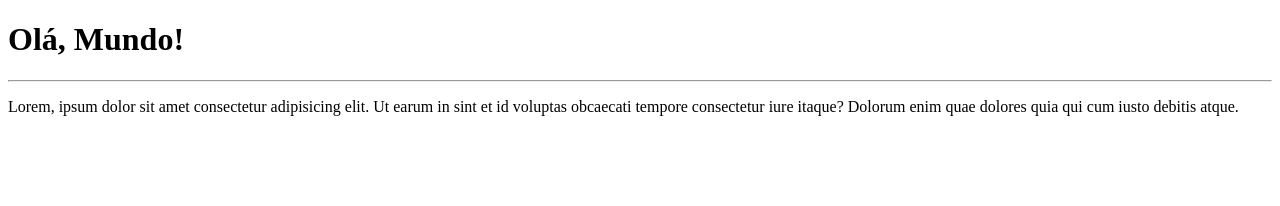
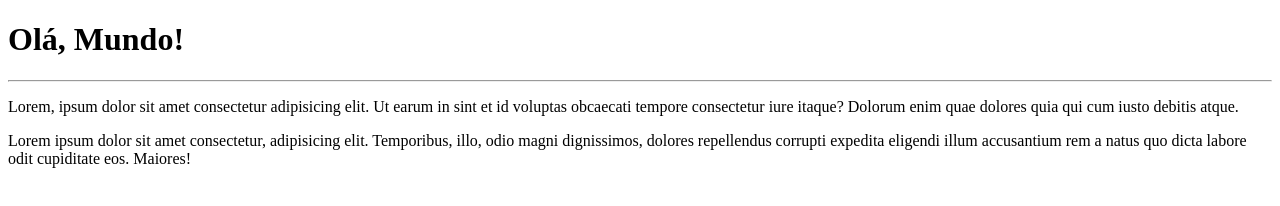
Before and after one commit to nmarlonms/OlaMundo, a plain HTML site: page Site-exemplo/index.html in a window 1280 px wide. Drawn offline with Linux system fonts and the light colour scheme.

Commit message:
adicionei um paragrafo

```diff
--- a/Site-exemplo/index.html
+++ b/Site-exemplo/index.html
@@ -9,6 +9,6 @@
     <h1>Olá, Mundo!</h1>
     <hr>
     <p>Lorem, ipsum dolor sit amet consectetur adipisicing elit. Ut earum in sint et id voluptas obcaecati tempore consectetur iure itaque? Dolorum enim quae dolores quia qui cum iusto debitis atque.</p>
-
+    <p>Lorem ipsum dolor sit amet consectetur, adipisicing elit. Temporibus, illo, odio magni dignissimos, dolores repellendus corrupti expedita eligendi illum accusantium rem a natus quo dicta labore odit cupiditate eos. Maiores!</p>
 </body>
 </html>
```
